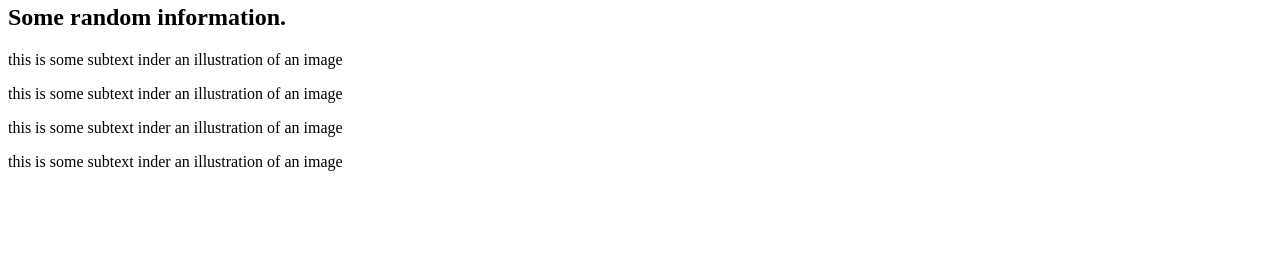
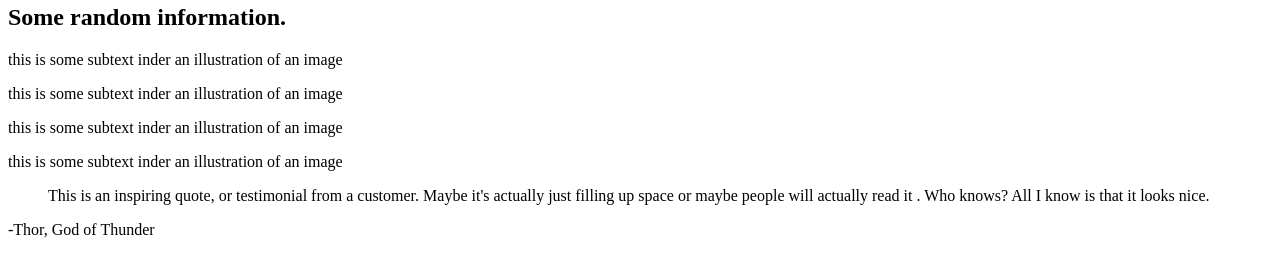
Before and after one commit to LoganSMartin/landing-page-project, a plain HTML site: page index.html in a window 1280 px wide. Shown: the part 557-812 px from the top of the page. Drawn offline with Linux system fonts and the light colour scheme.

Commit message:
Added quote content to index.html

```diff
--- a/index.html
+++ b/index.html
@@ -36,5 +36,10 @@
         <p>this is some subtext inder an illustration of an image</p>
         <p>this is some subtext inder an illustration of an image</p>
     </div>
+
+    <div id="quote">
+        <blockquote>This is an inspiring quote, or testimonial from a customer. Maybe it's actually just filling up space or maybe people will actually read it . Who knows? All I know is that it looks nice.</blockquote>
+        <p id="quoteSignature">-Thor, God of Thunder</p>
+    </div>
 </body>
 </html>
```
